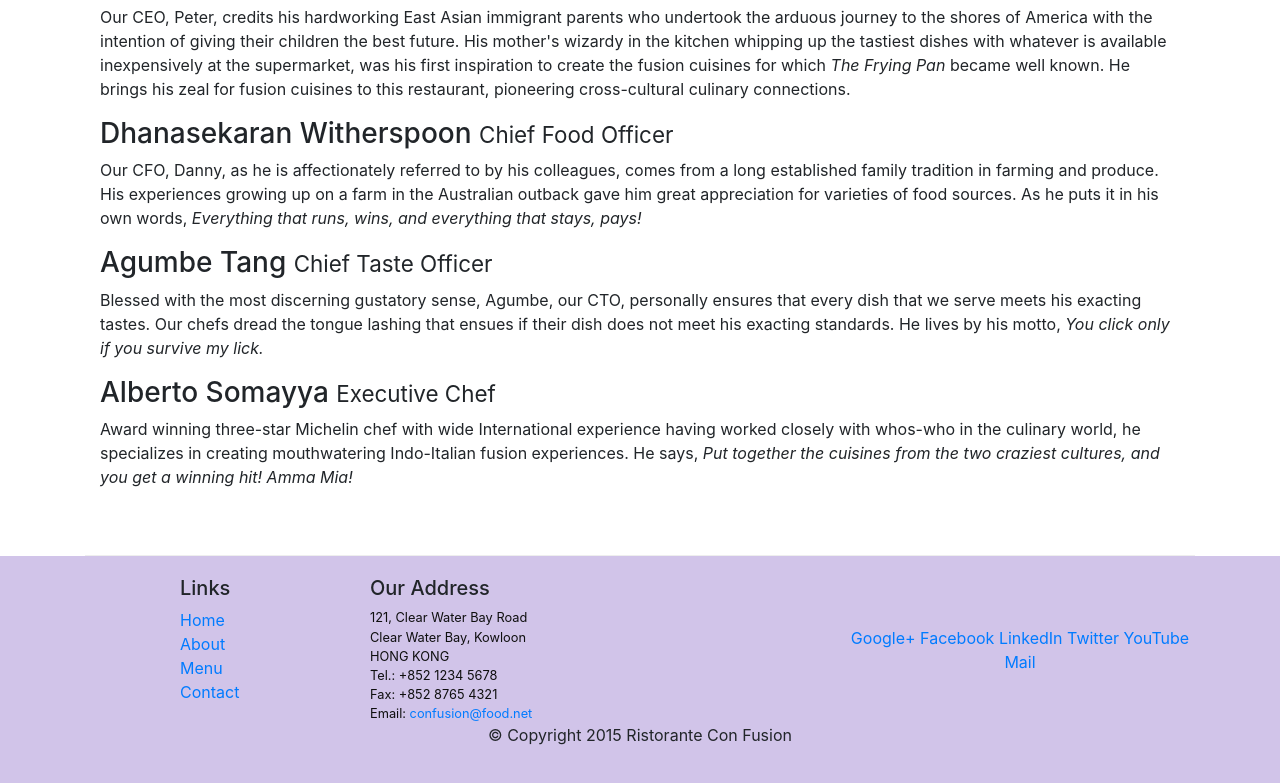
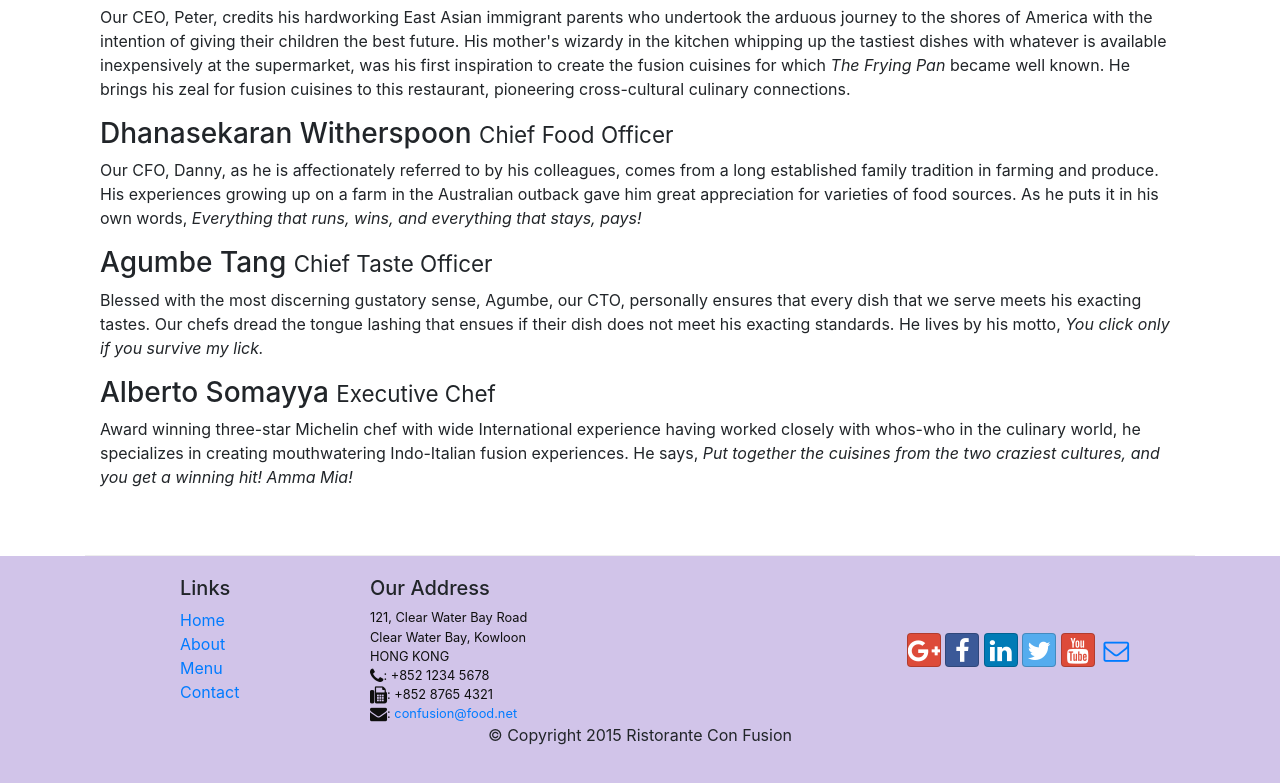
Before and after one commit to jonng1000/git-test, a website: page aboutus.html in a window 1280 px wide. Shown: the part 974-1757 px from the top of the page. Drawn offline with nearby package versions, Linux system fonts and the light colour scheme.

Commit message:
icon fonts

```diff
--- a/aboutus.html
+++ b/aboutus.html
@@ -9,6 +9,8 @@
 
     <!-- Bootstrap CSS -->
     <link rel="stylesheet" href="node_modules/bootstrap/dist/css/bootstrap.min.css">
+    <link rel="stylesheet" href="node_modules/font-awesome/css/font-awesome.min.css">
+    <link rel="stylesheet" href="node_modules/bootstrap-social/bootstrap-social.css">
     <link href="css/styles.css" rel="stylesheet">
     <title>Ristorante Con Fusion: About Us</title>
 
@@ -25,10 +27,10 @@
                 <ul class="navbar-nav mr-auto"> ... </ul>
             </div>
                 <ul class="navbar-nav mr-auto">
-                    <li class="nav-item"><a class="nav-link" href="#">Home</a></li>
-                    <li class="nav-item active"><a class="nav-link" href="#">About</a></li>
-                    <li class="nav-item"><a class="nav-link" href="#">Menu</a></li>
-                    <li class="nav-item"><a class="nav-link" href="#">Contact</a></li>
+                    <li class="nav-item"><a class="nav-link" href="./index.html"><span class="fa fa-home fa-lg"></span> Home</a></li>
+                    <li class="nav-item active"><a class="nav-link" href="#"><span class="fa fa-info fa-lg"></span> About</a></li>
+                    <li class="nav-item"><a class="nav-link" href="#"><span class="fa fa-list fa-lg"></span> Menu</a></li>
+                    <li class="nav-item"><a class="nav-link" href="#"><span class="fa fa-address-card fa-lg"></span> Contact</a></li>
                 </ul>
         </div>
     </nav>
@@ -102,19 +104,20 @@
                         121, Clear Water Bay Road<br>
                         Clear Water Bay, Kowloon<br>
                         HONG KONG<br>
-                        Tel.: +852 1234 5678<br>
-                        Fax: +852 8765 4321<br>
-                        Email: <a href="mailto:confusion@food.net">confusion@food.net</a>
+                        <i class="fa fa-phone fa-lg"></i>: +852 1234 5678<br>
+                        <i class="fa fa-fax fa-lg"></i>: +852 8765 4321<br>
+                        <i class="fa fa-envelope fa-lg"></i>:
+                        <a href="mailto:confusion@food.net">confusion@food.net</a>
                     </address>
                 </div>
                 <div class="col col-sm-4 align-self-center">
-                    <div style="text-align:center">
-                        <a href="http://google.com/+">Google+</a>
-                        <a href="http://www.facebook.com/profile.php?id=">Facebook</a>
-                        <a href="http://www.linkedin.com/in/">LinkedIn</a>
-                        <a href="http://twitter.com/">Twitter</a>
-                        <a href="http://youtube.com/">YouTube</a>
-                        <a href="mailto:">Mail</a>
+                    <div class="text-center">
+                        <a class="btn btn-social-icon btn-google" href="http://google.com/+"><i class="fa fa-google-plus"></i></a>
+                        <a class="btn btn-social-icon btn-facebook" href="http://www.facebook.com/profile.php?id="><i class="fa fa-facebook"></i></a>
+                        <a class="btn btn-social-icon btn-linkedin" href="http://www.linkedin.com/in/"><i class="fa fa-linkedin"></i></a>
+                        <a class="btn btn-social-icon btn-twitter" href="http://twitter.com/"><i class="fa fa-twitter"></i></a>
+                        <a class="btn btn-social-icon btn-google" href="http://youtube.com/"><i class="fa fa-youtube"></i></a>
+                        <a class="btn btn-social-icon" href="mailto:"><i class="fa fa-envelope-o"></i></a>
                     </div>
                 </div>
             </div>
--- a/package.json
+++ b/package.json
@@ -15,6 +15,8 @@
   },
   "dependencies": {
     "bootstrap": "^4.0.0",
+    "bootstrap-social": "^5.1.1",
+    "font-awesome": "^4.7.0",
     "jquery": "^3.3.1",
     "popper.js": "^1.12.9",
     "save": "^2.4.0"
```
Also changed, not shown: index.html (+17 -14 lines), 1 other file.
